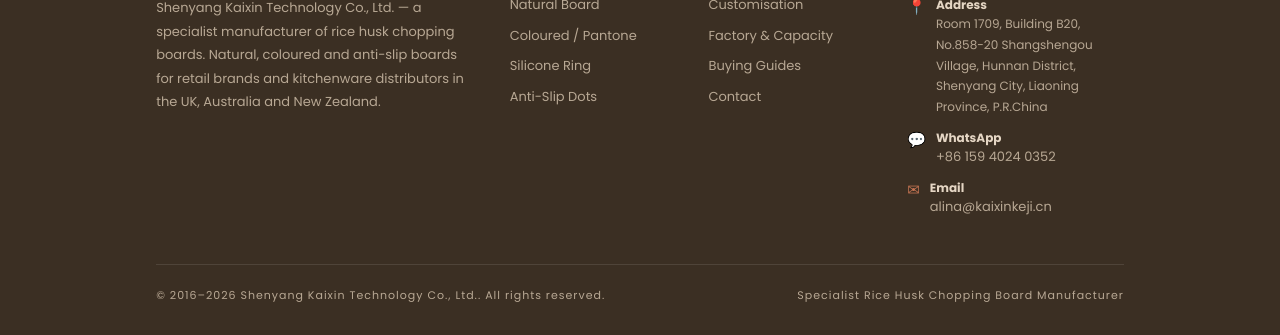
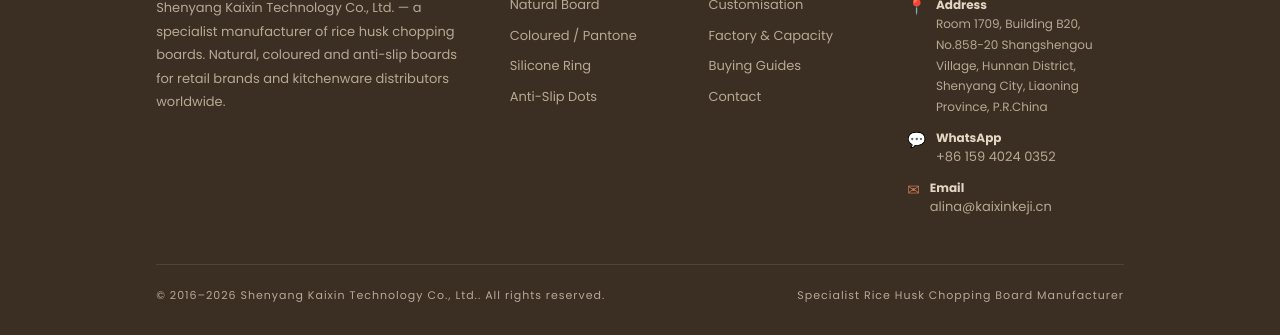
Before and after one commit to kaixin-tech/chopping-board-site, a plain HTML site: page products/silicone-dots-chopping-board.html in a window 1280 px wide. Shown: the part 3588-3923 px from the top of the page. Drawn offline with Linux system fonts and the light colour scheme.

Commit message:
site: worldwide positioning in footer, llms.txt and market dropdown

```diff
--- a/products/silicone-dots-chopping-board.html
+++ b/products/silicone-dots-chopping-board.html
@@ -185,7 +185,7 @@ m.src=thumb.src;m.alt=thumb.alt;document.querySelectorAll('.gallery .thumbs img'
 <footer>
   <div class="container foot-grid">
     <div class="foot-brand"><span class="brand"><span class="leaf"></span>KAIXIN</span>
-      <p>Shenyang Kaixin Technology Co., Ltd. &mdash; a specialist manufacturer of rice husk chopping boards. Natural, coloured and anti-slip boards for retail brands and kitchenware distributors in the UK, Australia and New Zealand.</p></div>
+      <p>Shenyang Kaixin Technology Co., Ltd. &mdash; a specialist manufacturer of rice husk chopping boards. Natural, coloured and anti-slip boards for retail brands and kitchenware distributors worldwide.</p></div>
     <div><h4>Boards</h4>
       <a href="../products/natural-rice-husk-chopping-board.html">Natural Board</a>
       <a href="../products/coloured-rice-husk-chopping-board.html">Coloured / Pantone</a>
```
